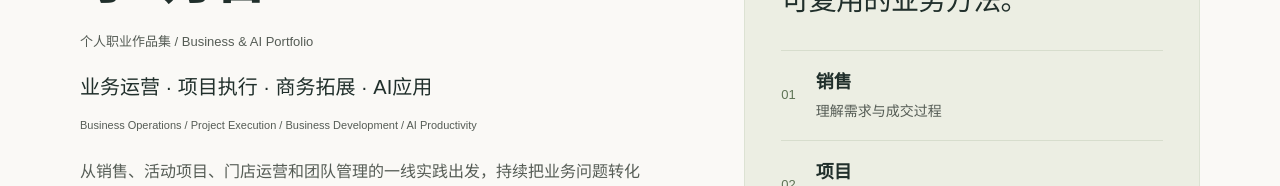
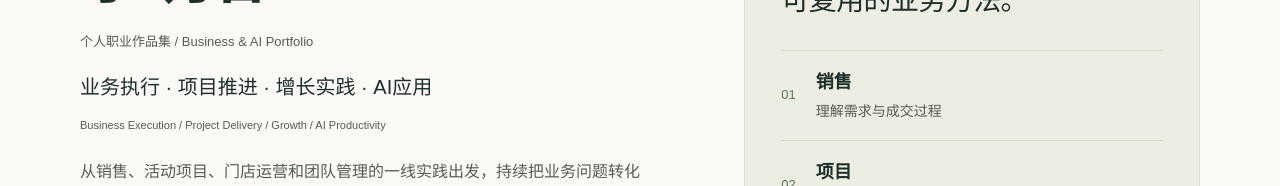
Before and after one commit to because-ad/personal-portfolio, a Next.js app: page / in a window 1280 px wide. Shown: the part 319-505 px from the top of the page. Built offline with nearby package versions, Linux system fonts and the light colour scheme.

Commit message:
fix: frame homepage positioning as a capability combination

```diff
--- a/src/data/career.ts
+++ b/src/data/career.ts
@@ -7,10 +7,10 @@ export const career = {
   description:
     "李明春个人职业作品集，展示销售、项目执行、业务运营、团队管理、AI应用与数字化项目实践。",
   identity: "个人职业作品集 / Business & AI Portfolio",
-  subtitle: "业务运营 · 项目执行 · 商务拓展 · AI应用",
+  subtitle: "业务执行 · 项目推进 · 增长实践 · AI应用",
   tagline: "业务是方向，AI 是工作杠杆。",
   english:
-    "Business Operations / Project Execution / Business Development / AI Productivity",
+    "Business Execution / Project Delivery / Growth / AI Productivity",
   intro:
     "从销售、活动项目、门店运营和团队管理的一线实践出发，持续把业务问题转化为可执行流程、可验证结果和数字化作品。",
   about: [
```
